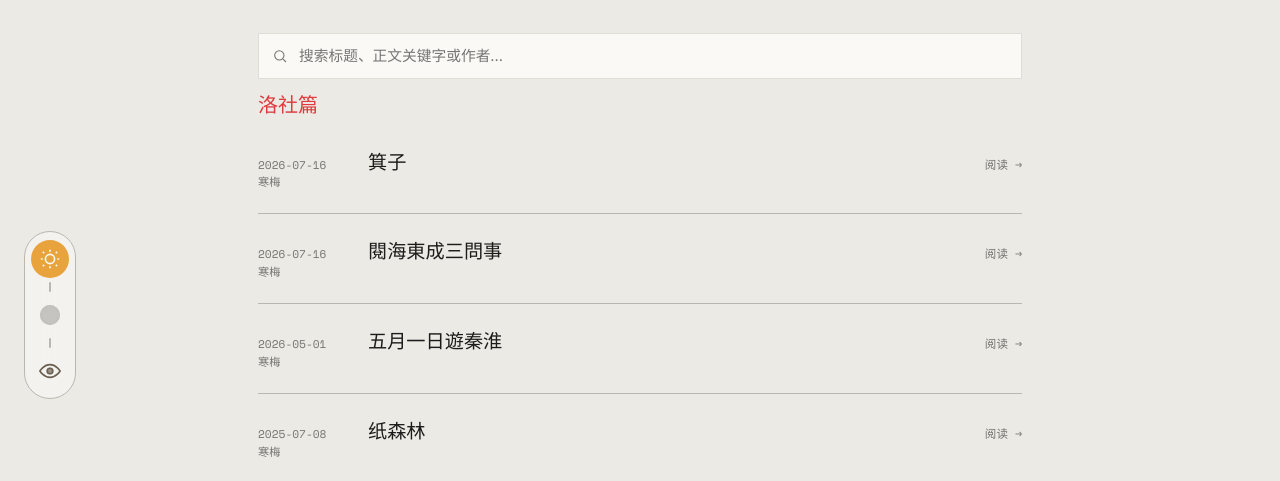
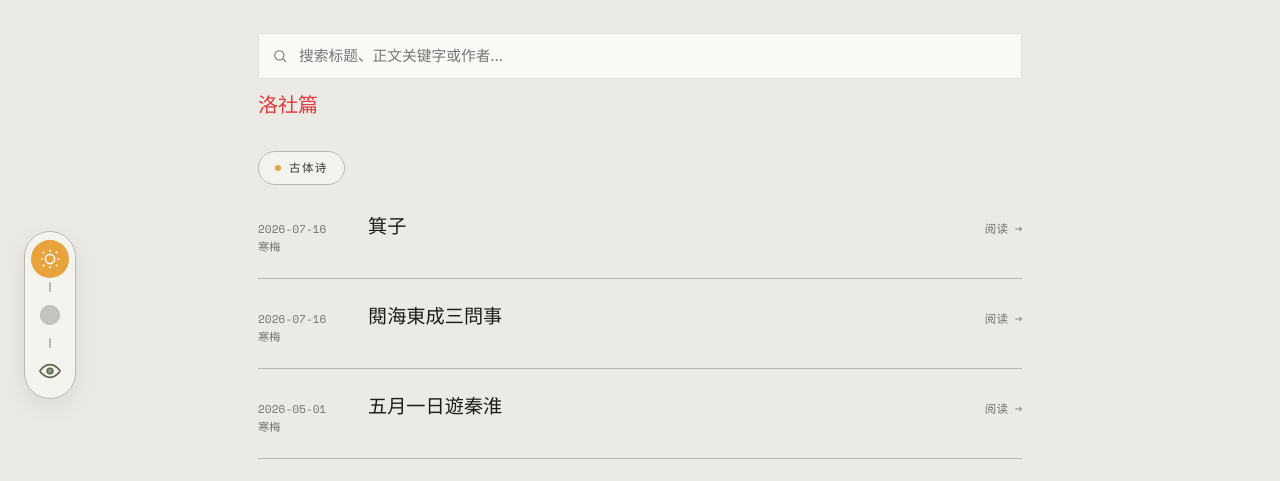
Before and after one commit to zhege712-crypto/zhege712-crypto.github.io, a website: page poems-catalog.html in a window 1280 px wide. Shown: the part 301-782 px from the top of the page. Drawn offline with nearby package versions, Linux system fonts and the light colour scheme.

Commit message:
诗歌漂流: 移除侧栏、洛社篇子分类、护眼模式优化、毛玻璃升级 (3/4)

```diff
--- a/poems-catalog.html
+++ b/poems-catalog.html
@@ -27,15 +27,16 @@
   --accent-gold: #d4a373;
 }
 [data-theme="eye-care"] {
-  --paper: #f5efe0;
-  --paper-2: #ede5d0;
-  --white: #faf5e8;
-  --ink: #4a3f35;
-  --charcoal: #6b5f52;
-  --steel: #9a8b7a;
-  --fog: #d5c8b8;
-  --accent-red: #c46a52;
-  --accent-gold: #c9a87a;
+  --paper: #e9f0e1;
+  --paper-2: #dce6cf;
+  --white: #f4f8ee;
+  --ink: #3a4632;
+  --charcoal: #5c6a4f;
+  --steel: #82906f;
+  --fog: #c6d3b4;
+  --accent-red: #b2674f;
+  --accent-cobalt: #5f7f92;
+  --accent-gold: #bda26c;
 }
 *{ margin:0; padding:0; box-sizing:border-box; }
 body{ background:var(--paper); color:var(--ink); font-family:var(--font-body); line-height:1.6; transition: background 0.3s ease, color 0.3s ease; }
@@ -52,6 +53,17 @@ header .wrap{ max-width:960px; display:flex; justify-content:space-between; alig
 .series-block{ margin-bottom:50px; }
 .series-block h2{ font-family:var(--font-display); font-weight:500; font-size:1.25rem; margin:36px 0 4px; color:var(--accent-red); }
 .series-block:first-child h2{ margin-top:0; }
+.subseries-head{
+  display:inline-flex; align-items:center; gap:8px;
+  font-family:var(--font-mono); font-size:0.72rem; letter-spacing:0.12em; color:var(--charcoal);
+  margin:26px 0 4px; padding:7px 16px; border-radius:20px;
+  background:var(--white);
+  background:color-mix(in srgb, var(--white) 55%, transparent);
+  backdrop-filter:blur(10px); -webkit-backdrop-filter:blur(10px);
+  border:1px solid var(--fog);
+  transition: background 0.3s ease, border-color 0.3s ease;
+}
+.subseries-head::before{ content:''; width:6px; height:6px; border-radius:50%; background:var(--accent-gold); flex-shrink:0; }
 .catalog-list{ padding-bottom:120px; }
 .catalog-row{
   display:grid; grid-template-columns:90px 1fr auto; gap:20px; align-items:baseline;
@@ -80,7 +92,10 @@ footer{ padding:30px 0; text-align:center; font-family:var(--font-mono); font-si
 .side-theme{
   position:fixed; left:24px; bottom:100px; z-index:150;
   display:flex; flex-direction:column; align-items:center; gap:6px;
-  background:rgba(255,255,255,0.4); backdrop-filter:blur(12px);
+  background:rgba(255,255,255,0.4);
+  background:color-mix(in srgb, var(--white) 55%, transparent);
+  backdrop-filter:blur(14px) saturate(160%); -webkit-backdrop-filter:blur(14px) saturate(160%);
+  box-shadow:0 8px 24px rgba(28,28,27,0.08), inset 0 1px 0 rgba(255,255,255,0.35);
   padding:10px 8px; border-radius:28px; border:1px solid var(--fog);
   transition: background 0.3s ease, border-color 0.3s ease;
 }
@@ -156,6 +171,13 @@ function escapeHtml(s){
 var allPoems = [];
 var listEl = document.getElementById('catalog-list');
 var hintEl = document.getElementById('search-hint');
+function rowHtml(p){
+  return '<a class="catalog-row" href="poem.html?id=' + encodeURIComponent(p.id) + '">' +
+      '<span class="c-date">' + escapeHtml(p.date) + (p.author ? '<br>' + escapeHtml(p.author) : '') + '</span>' +
+      '<h3>' + escapeHtml(p.title) + '</h3>' +
+      '<span class="c-arrow">阅读 →</span>' +
+    '</a>';
+}
 function renderCatalog(poems){
   if(!poems || poems.length === 0){
     listEl.innerHTML = '<div class="empty-state">没有匹配的诗。</div>';
@@ -170,13 +192,25 @@ function renderCatalog(poems){
     groups[s].push(p);
   });
   listEl.innerHTML = order.map(function(series){
-    var rows = groups[series].map(function(p){
-      return '<a class="catalog-row" href="poem.html?id=' + encodeURIComponent(p.id) + '">' +
-          '<span class="c-date">' + escapeHtml(p.date) + (p.author ? '<br>' + escapeHtml(p.author) : '') + '</span>' +
-          '<h3>' + escapeHtml(p.title) + '</h3>' +
-          '<span class="c-arrow">阅读 →</span>' +
-        '</a>';
-    }).join('');
+    var list = groups[series];
+    var rows;
+    if(list.some(function(p){ return p.subseries; })){
+      // 有子分类：未填子分类的排在前面，其余按子分类分组（子分类为可选字段）
+      rows = list.filter(function(p){ return !p.subseries; }).map(rowHtml).join('');
+      var subGroups = {};
+      var subOrder = [];
+      list.forEach(function(p){
+        if(!p.subseries) return;
+        if(!subGroups[p.subseries]){ subGroups[p.subseries] = []; subOrder.push(p.subseries); }
+        subGroups[p.subseries].push(p);
+      });
+      rows += subOrder.map(function(sub){
+        return '<div class="subseries-head">' + escapeHtml(sub) + '</div>' +
+               subGroups[sub].map(rowHtml).join('');
+      }).join('');
+    } else {
+      rows = list.map(rowHtml).join('');
+    }
     return '<div class="series-block"><h2>' + escapeHtml(series) + '</h2>' + rows + '</div>';
   }).join('');
 }
@@ -190,7 +224,8 @@ function doSearch(query){
   var matched = allPoems.filter(function(p){
     return (p.title || '').toLowerCase().indexOf(query) !== -1 ||
            (p.content || '').toLowerCase().indexOf(query) !== -1 ||
-           (p.author || '').toLowerCase().indexOf(query) !== -1;
+           (p.author || '').toLowerCase().indexOf(query) !== -1 ||
+           (p.subseries || '').toLowerCase().indexOf(query) !== -1;
   });
   hintEl.textContent = '找到 ' + matched.length + ' 首';
   renderCatalog(matched);
```
Also changed, not shown: poem.html (+15 -11 lines), poems.html (+15 -49 lines).
